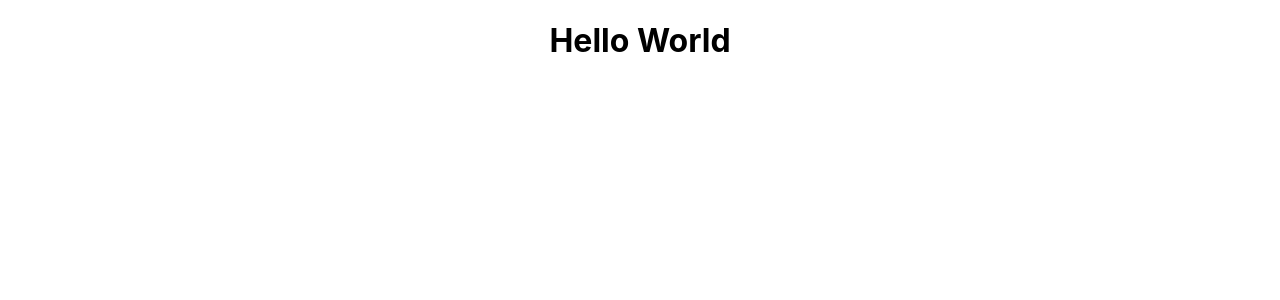
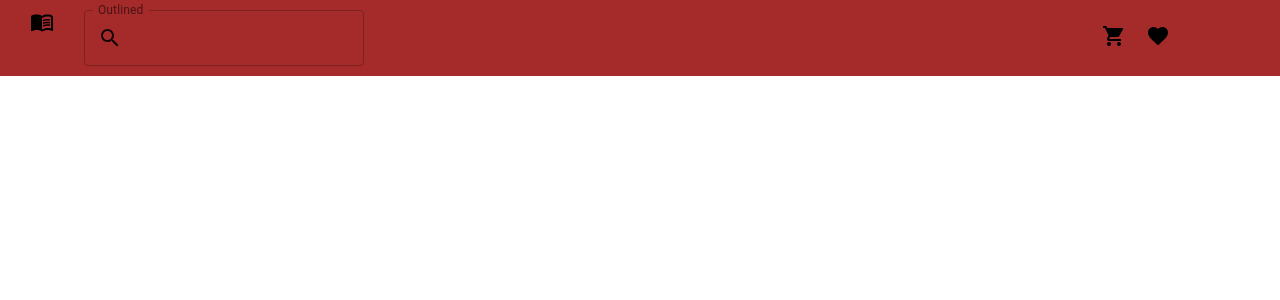
Before and after one commit to ankitaryan762/BookStoreProject, a React (Create React App) app in the folder BookStoreProject/BookStoreUIReact/bookstoreui/: page / in a window 1280 px wide. Shown: the top 300 px of the page. Built offline with nearby package versions, Linux system fonts and the light colour scheme.

Commit message:
[Somya]Add. adding the Header of Bookstore-UI

```diff
--- a/BookStoreProject/BookStoreUIReact/bookstoreui/package.json
+++ b/BookStoreProject/BookStoreUIReact/bookstoreui/package.json
@@ -3,6 +3,8 @@
   "version": "0.1.0",
   "private": true,
   "dependencies": {
+    "@material-ui/core": "^4.9.13",
+    "@material-ui/icons": "^4.9.1",
     "@testing-library/jest-dom": "^4.2.4",
     "@testing-library/react": "^9.5.0",
     "@testing-library/user-event": "^7.2.1",
--- a/BookStoreProject/BookStoreUIReact/bookstoreui/public/index.html
+++ b/BookStoreProject/BookStoreUIReact/bookstoreui/public/index.html
@@ -1,5 +1,5 @@
 <!DOCTYPE html>
-<html lang="en">
+<html lang="en" style="height:100%;">
   <head>
     <meta charset="utf-8" />
     <link rel="icon" href="%PUBLIC_URL%/favicon.ico" />
@@ -26,7 +26,7 @@
     -->
     <title>Book Store</title>
   </head>
-  <body>
+  <body style="height:100%;width:100%;">
     <noscript>You need to enable JavaScript to run this app.</noscript>
     <div id="root"></div>
     <!--
--- a/BookStoreProject/BookStoreUIReact/bookstoreui/src/App.css
+++ b/BookStoreProject/BookStoreUIReact/bookstoreui/src/App.css
@@ -1,38 +1,30 @@
-.App {
-  text-align: center;
+.header{
+   display:flex;
+   background-color: brown;
+   justify-content: space-between;
+   padding: 10px;
 }
-
-.App-logo {
-  height: 40vmin;
-  pointer-events: none;
+.book-logo-search-div{
+  display:flex;
+  position: relative;
+  left: 20px;
 }
-
-@media (prefers-reduced-motion: no-preference) {
-  .App-logo {
-    animation: App-logo-spin infinite 20s linear;
-  }
+.book-logo-div{
+margin-right: 30px;
 }
-
-.App-header {
-  background-color: #282c34;
-  min-height: 100vh;
-  display: flex;
-  flex-direction: column;
-  align-items: center;
-  justify-content: center;
-  font-size: calc(10px + 2vmin);
-  color: white;
+.search-div{
+width: 300px;
 }
-
-.App-link {
-  color: #61dafb;
+.cart-wishlist-div{
+display: flex;
+align-items: center;
+position: relative;
+right: 100px;
 }
-
-@keyframes App-logo-spin {
-  from {
-    transform: rotate(0deg);
-  }
-  to {
-    transform: rotate(360deg);
-  }
+.wishlist-div{
+  margin-left: 20px;
 }
+.search-textfield{
+width: 300px;
+background-color: white;
+}
--- a/BookStoreProject/BookStoreUIReact/bookstoreui/src/App.js
+++ b/BookStoreProject/BookStoreUIReact/bookstoreui/src/App.js
@@ -1,13 +1,13 @@
 import React from 'react';
 import logo from './logo.svg';
+import Header from './Component/Header'
 import './App.css';
 
 function App() {
   return (
     <div className="App">
-    <h1>Hello World</h1>
+    <Header/>
     </div>
   );
 }
-
 export default App;
--- /dev/null
+++ b/BookStoreProject/BookStoreUIReact/bookstoreui/src/Component/Header.jsx
@@ -0,0 +1,45 @@
+import React, { Component } from 'react'
+import MenuBookIcon from '@material-ui/icons/MenuBook';
+import ShoppingCartIcon from '@material-ui/icons/ShoppingCart';
+import FavoriteIcon from '@material-ui/icons/Favorite';
+import TextField from '@material-ui/core/TextField';
+import SearchIcon from '@material-ui/icons/Search';
+import InputAdornment from '@material-ui/core/InputAdornment';
+class Header extends Component {
+
+    render() {
+        return (
+
+            <div className='header' >
+                <div className='book-logo-search-div'>
+                    <div className='book-logo-div'>
+                    <MenuBookIcon/>
+                    </div>
+                    <div className='search-div'>
+                    <TextField
+                     className='search-text'
+                    InputProps={{
+                        startAdornment: (
+                            <InputAdornment position="start">
+                                <SearchIcon />
+                            </InputAdornment>
+                        ),
+                    }}
+                    id="outlined-basic"
+                    label="Outlined"
+                    variant="outlined" />
+                    </div>
+                </div>
+                <div className='cart-wishlist-div'>
+                <div className='cart-div'>
+                <ShoppingCartIcon/>
+                </div>
+                <div className='wishlist-div'>
+                <FavoriteIcon/>
+                </div>
+                </div>
+            </div>
+        )
+    }
+}
+export default Header;
```
Also changed, not shown: 1 other file (tests, documents, lock files or other folders).
